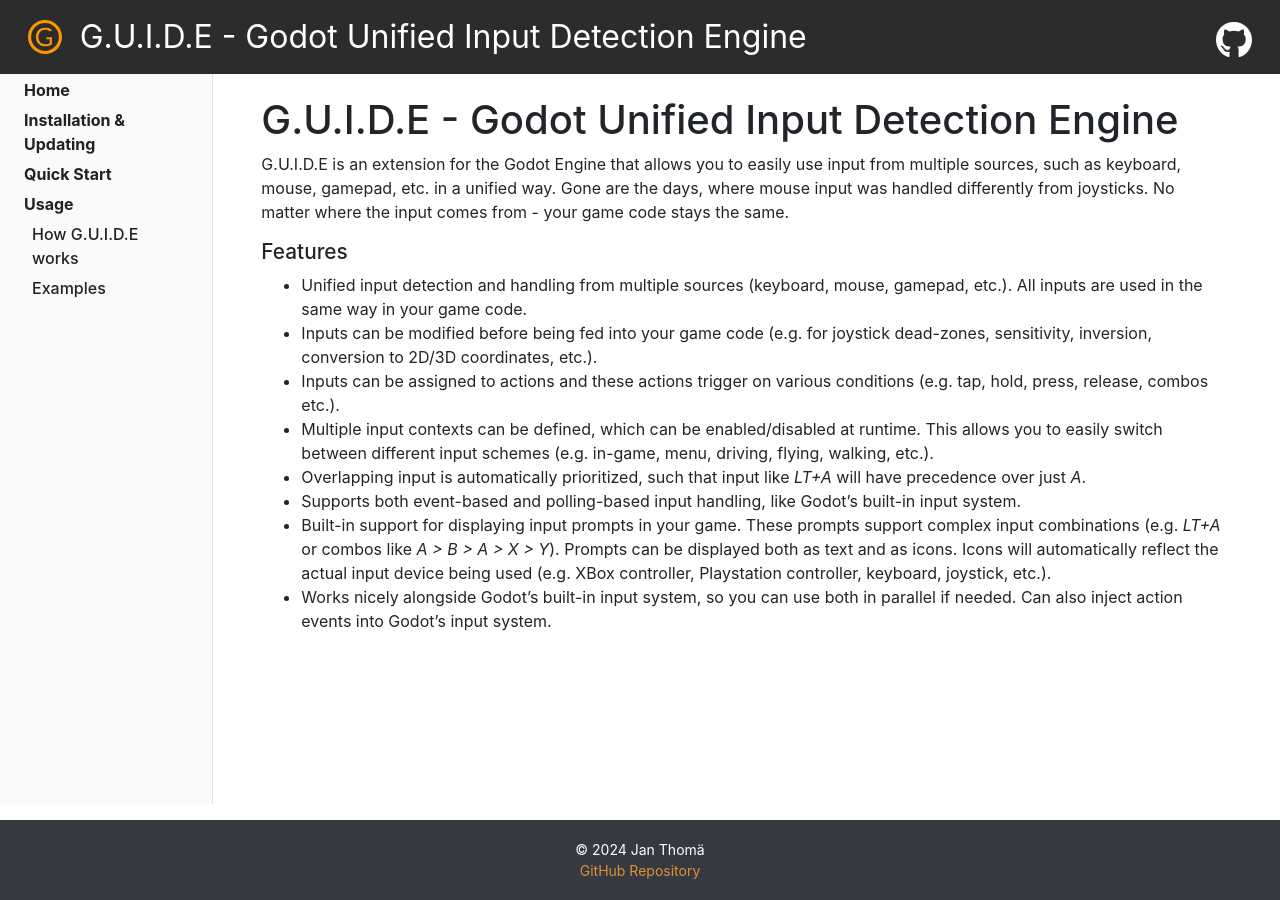
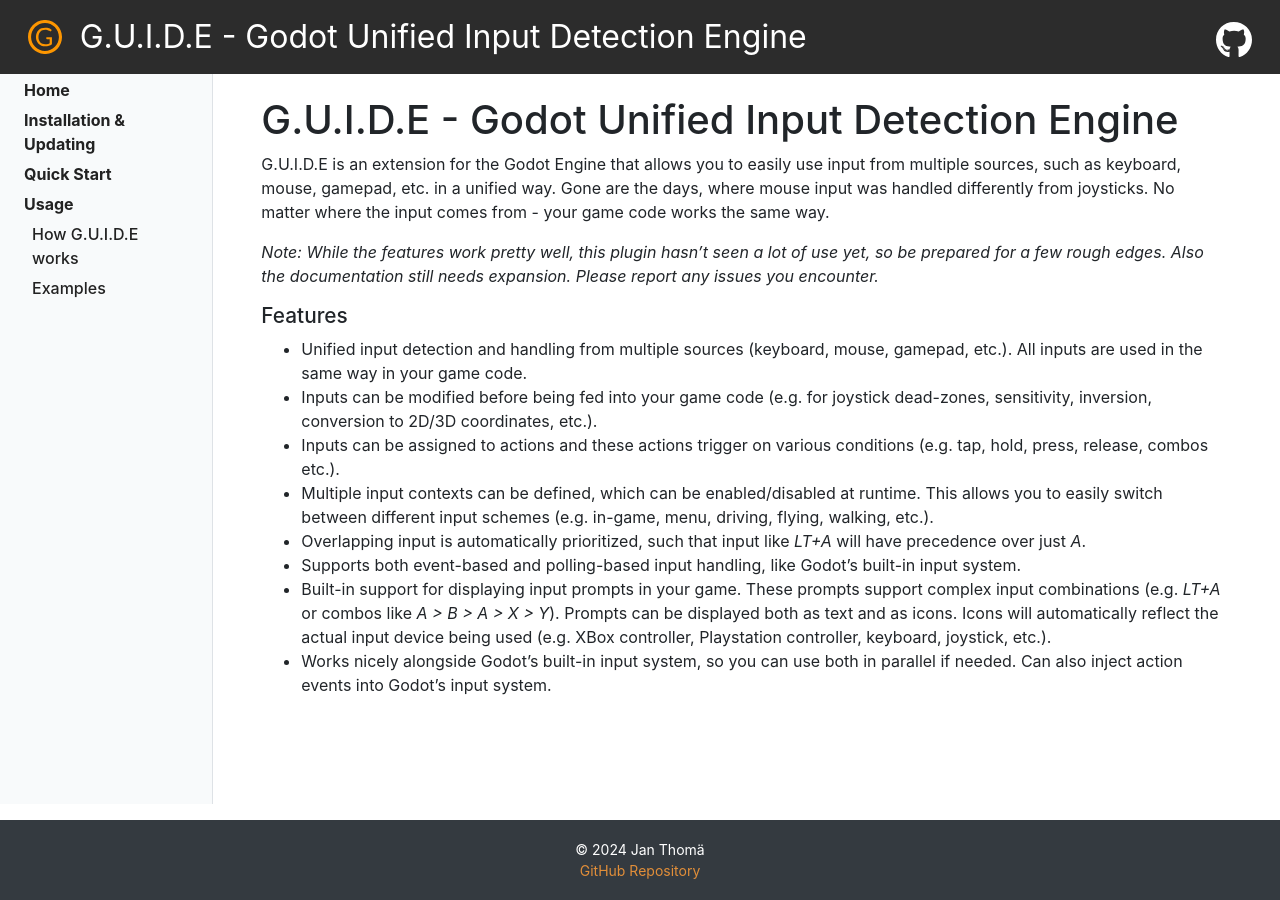
Before and after one commit to jonathan-durbin/G.U.I.D.E, a Jekyll site: the page built from docs/pages/index.md, in a window 1280 px wide. Built offline with Jekyll 4.4.1, drawn with Linux system fonts in a browser that asks for light colours; nearby versions of some CDN libraries.

Commit message:
chore: add warning about this being fresh from the oven

```diff
--- a/docs/pages/index.md
+++ b/docs/pages/index.md
@@ -7,7 +7,9 @@
 
 # {{ site.title }}
 
-G.U.I.D.E is an extension for the Godot Engine that allows you to easily use input from multiple sources, such as keyboard, mouse, gamepad, etc. in a unified way. Gone are the days, where mouse input was handled differently from joysticks. No matter where the input comes from - your game code stays the same.
+G.U.I.D.E is an extension for the Godot Engine that allows you to easily use input from multiple sources, such as keyboard, mouse, gamepad, etc. in a unified way. Gone are the days, where mouse input was handled differently from joysticks. No matter where the input comes from - your game code works the same way.
+
+_Note: While the features work pretty well, this plugin hasn't seen a lot of use yet, so be prepared for a few rough edges. Also the documentation still needs expansion. Please report any issues you encounter._
 
 ## Features
 
```
Also changed, not shown: README.md.
